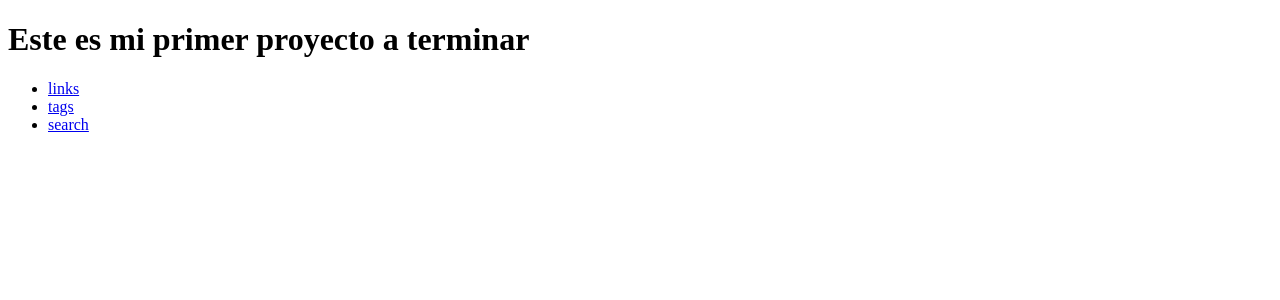
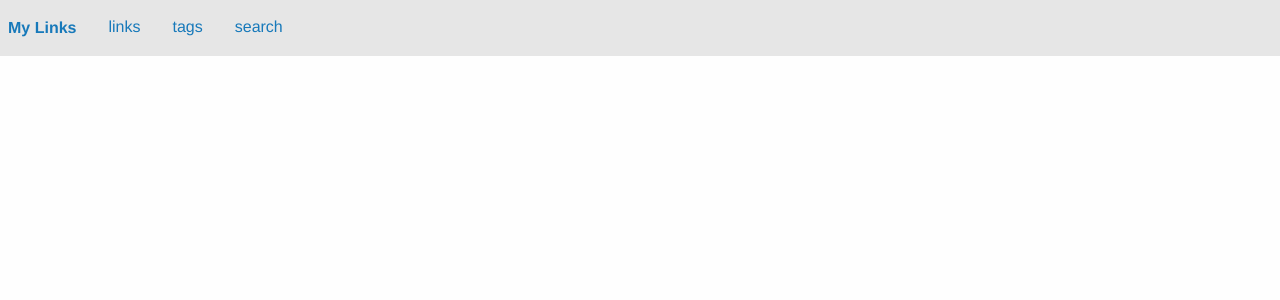
Before and after one commit to togap/my_links, a Flask app: page / in a window 1280 px wide. Shown: the top 300 px of the page. Run offline with Flask 2, Linux system fonts and the light colour scheme.

Commit message:
template base

```diff
--- a/application/templates/index.html
+++ b/application/templates/index.html
@@ -2,20 +2,42 @@
 <html lang="es">
     <head>
 	<meta charset="UTF-8">
-	<title>My Links</title>
+	<title>My Links {% block title %}{% endblock %}</title>
+	<link rel="stylesheet" href="{{ url_for('static', filename='bower_components/foundation-sites/dist/css/foundation.min.css') }}" />
+	<link rel="stylesheet" href="{{ url_for('static', filename='bower_components/foundation-icon-fonts/foundation-icons.css') }}" />
 	<script src="{{ url_for('static', filename='bower_components/jquery/dist/jquery.min.js') }}"></script>
 	<script src="{{ url_for('static', filename='bower_components/what-input/dist/what-input.min.js') }}"></script>
 	<script src="{{ url_for('static', filename='bower_components/foundation-sites/dist/js/foundation.min.js') }}"></script>
+	{% block style %}{% endblock %}
     </head>
     <body>
-	<h1>Este es mi primer proyecto a terminar</h1>
-	<ul>
-	    <li><a href="{{ url_for('links') }}">links</a></li>
-	    <li><a href="{{ url_for('tags') }}">tags</a></li>
-	    <li><a href="{{ url_for('search') }}">search</a></li>
-	</ul>
+	<nav class="top-bar stacked-for-medium">
+	    <section class="top-bar-title">
+		<span data-responsive-toggle="responsive-menu" data-hide-for="medium">
+		    <button class="menu-icon dark" type="button" data-toggle></button>
+		</span>
+		<strong><a href="{{ url_for('links') }}">My Links</a></strong>
+	    </section>
+	    <section id="responsive-menu">
+	    	<section class="top-bar-left">
+		    <ul class="dropdown menu" data-dropdown-menu>
+		    	<li><a href="{{ url_for('links') }}">links</a></li>
+	    		<li><a href="{{ url_for('tags') }}">tags</a></li>
+	    		<li><a href="{{ url_for('search') }}">search</a></li>
+		    </ul>
+	    	</section>
+	    	<!--section class="top-bar-right"></section-->
+	    </section>
+	</nav>
+	<div class="section">
+	    <div class="row">
+	        <h2>{% block header %}{% endblock %}</h2>
+	    </div>
+	    {% block content %}{% endblock %}
+	<div>
 	<script>
 	    $(document).foundation();
 	</script>
+	{% block script %}{% endblock %}
     </body>
 </html>
```
